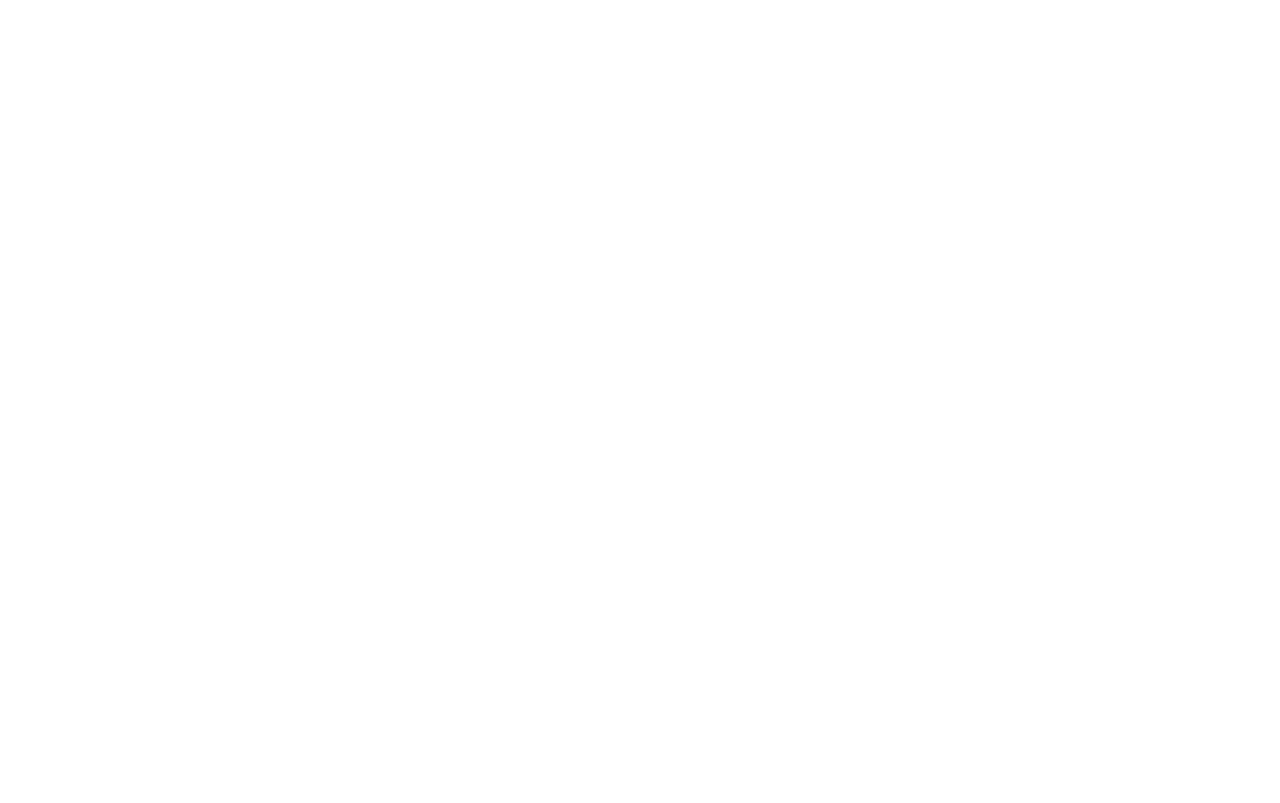
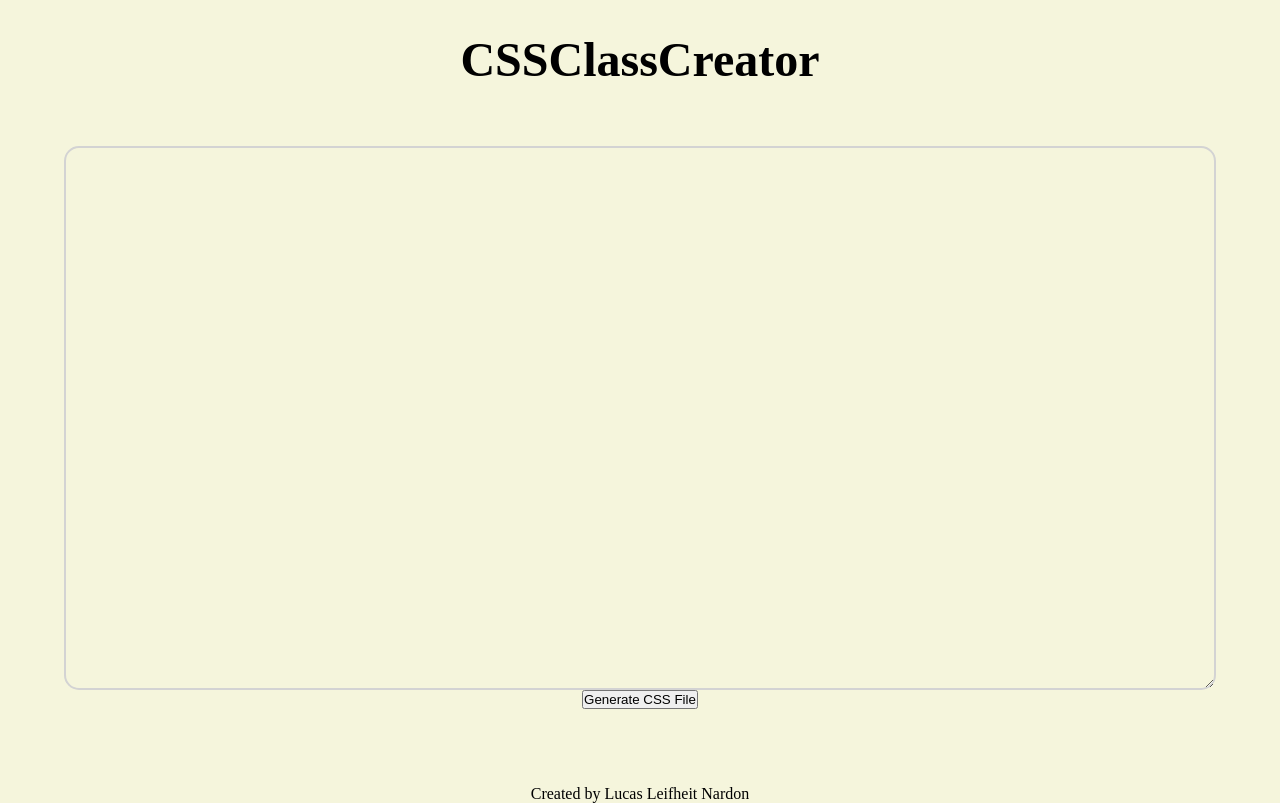
Before and after one commit to lnardon/CSSClassCreator, a plain HTML site: page index.html in a window 1280 px wide. Drawn offline with Linux system fonts and the light colour scheme.

Commit message:
Added Ability to extract Ids from html

```diff
--- a/index.html
+++ b/index.html
@@ -1,13 +1,28 @@
 <!DOCTYPE html>
 <html lang="en">
-<head>
-    <meta charset="UTF-8">
-    <meta name="viewport" content="width=device-width, initial-scale=1.0">
-    <title>Document</title>
-</head>
-<body>
-    <div class="test"></div>
-    <h2 class="boilerPlate"></h2>
-    <img src="" alt="" class="banner">
-</body>
+  <head>
+    <meta charset="UTF-8" />
+    <meta name="viewport" content="width=device-width, initial-scale=1.0" />
+    <link rel="stylesheet" href="style.css" />
+    <script src="./index.js"></script>
+    <title>Online CSSClassCreator</title>
+  </head>
+  <body>
+    <header>CSSClassCreator</header>
+    <div class="body">
+      <textarea
+        name="rawHtml"
+        class="rawHtml"
+        cols="30"
+        rows="10"
+        maxlength="5000"
+      ></textarea>
+      <button class="createBtn" onclick="generateCSSWeb()">
+        Generate CSS File
+      </button>
+    </div>
+    <div id="custom"></div>
+    <img src="" alt="" id="idTest" />
+    <footer>Created by Lucas Leifheit Nardon</footer>
+  </body>
 </html>
--- /dev/null
+++ b/style.css
@@ -0,0 +1,52 @@
+* {
+    margin: 0;
+    padding: 0;
+    box-sizing: border-box;
+}
+
+body {
+    width: 100vw;
+    min-height: 100vh;
+    background-color: beige;
+}
+
+header {
+    display: flex;
+    flex-direction: column;
+    width: 100%;
+    align-items: center;
+    font-size: 3rem;
+    font-weight: bold;
+    padding-top: 2rem;
+}
+
+.body {
+    display: flex;
+    flex-direction: column;
+    width: 100%;
+    align-items: center;
+    justify-content: center;
+    height: 85vh;
+}
+
+.rawHtml {
+    display: flex;
+    width: 90%;
+    height: 80%;
+    background-color: beige;
+    border-radius: 15px;
+    border: 2px solid lightgrey;
+    outline: none;
+    padding: 15px;
+}
+
+.createBtn {
+
+}
+
+footer {
+    display: flex;
+    flex-direction: column;
+    width: 100%;
+    align-items: center;
+}
--- a/styles.css
+++ b/styles.css
@@ -1,9 +1,15 @@
-.test{
+.body{
 
 }
-.boilerPlate{
+.rawHtml{
 
 }
-.banner{
+.createBtn{
 
 }
+#custom{
+
+}
+#idTest{
+
+}
```
Also changed, not shown: CSSClassCreator.js (+43 -10 lines), index.js (added).
